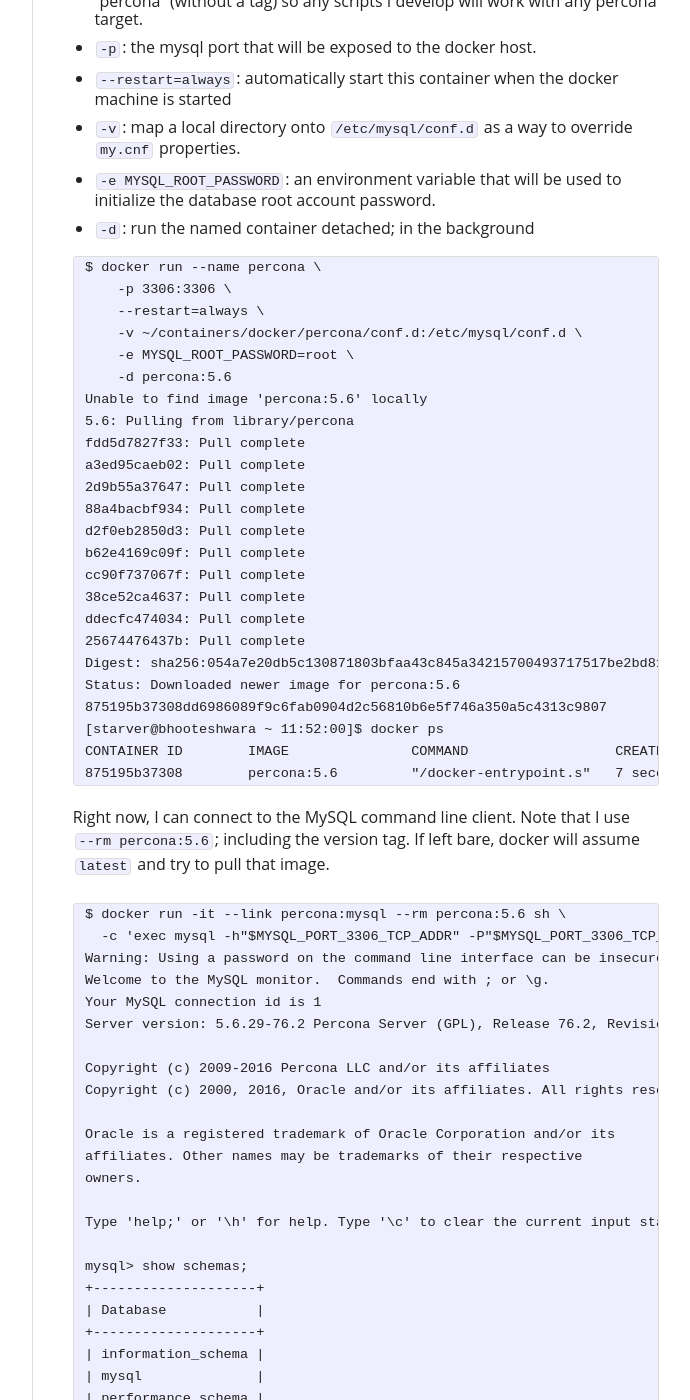
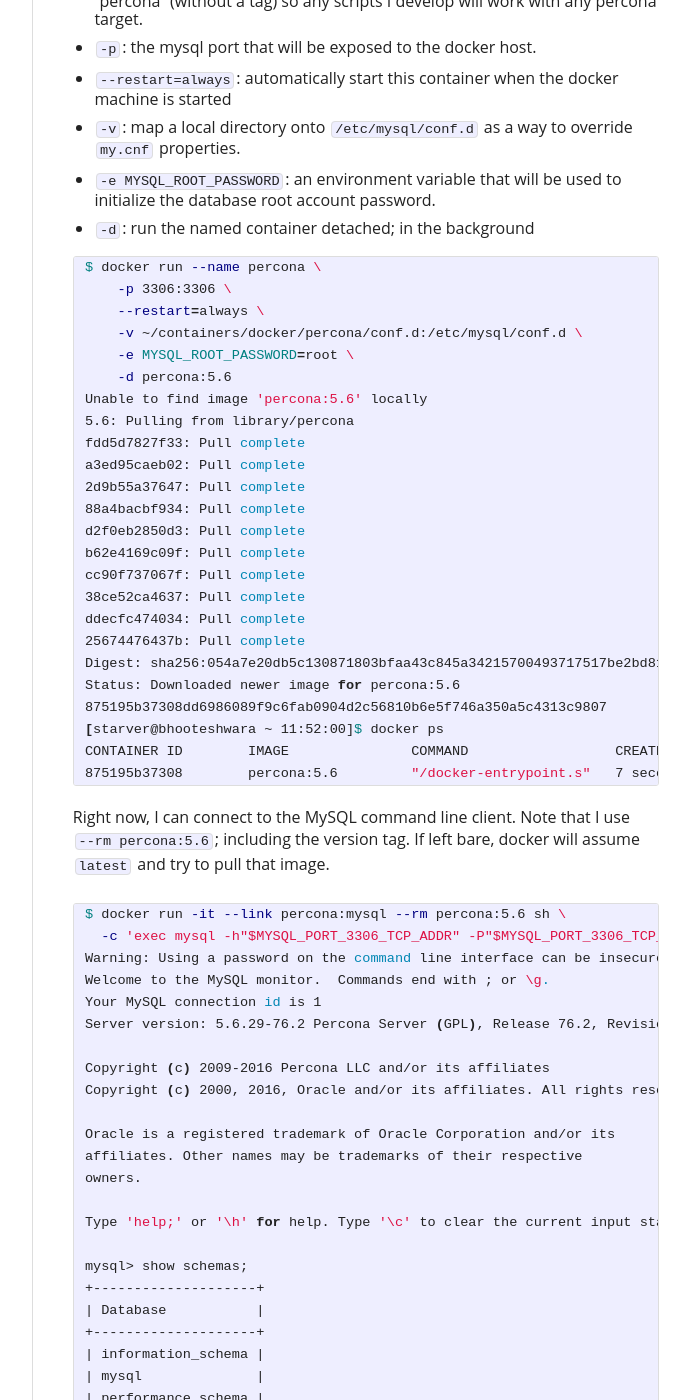
Before and after one commit to stevetarver/stevetarver.github.io, a Jekyll site: the page built from _posts/2016-03-19-docker-percona.md, in a window 1280 px wide and 1400 px high, scrolled down 4534 px. Shown: the whole window, without its empty margins (461-1151 px from the left). Built offline with Jekyll 4.4.1, drawn with Linux system fonts in a browser that asks for light colours; nearby versions of some CDN libraries; some web fonts are replaced; some of the changed text lies outside the part shown.

Commit message:
fix rouge problems

````diff
--- a/Gemfile
+++ b/Gemfile
@@ -1,2 +1,3 @@
 source 'https://rubygems.org'
 gem 'github-pages'
+gem 'rouge'
--- a/_config.yml
+++ b/_config.yml
@@ -1,5 +1,5 @@
 # General Jekyll Config
-highlighter: pygments
+highlighter: rouge
 markdown: kramdown
 url: http://stevetarver.github.io
 lsi: false
@@ -7,4 +7,5 @@
 
 kramdown:
   input: GFM
+  syntax_highlighter: rouge
   enable_coderay: true
--- a/_posts/2016-03-19-docker-percona.md
+++ b/_posts/2016-03-19-docker-percona.md
@@ -83,7 +83,7 @@
 ```
 Now connect the terminal to the new docker machine
 
-```
+```shell
 $ docker-machine env percona-5.6
 export DOCKER_TLS_VERIFY="1"
 export DOCKER_HOST="tcp://192.168.99.100:2376"
@@ -97,7 +97,7 @@
 
 It doesn't look like much has changed, but docker is now available and I can
 
-```
+```shell
 $ docker ps
 CONTAINER ID        IMAGE               COMMAND             CREATED             STATUS              PORTS               NAMES
 ```
@@ -133,7 +133,7 @@
 - `-e MYSQL_ROOT_PASSWORD`: an environment variable that will be used to initialize the database root account password.
 - `-d`: run the named container detached; in the background
 
-```
+```shell
 $ docker run --name percona \
     -p 3306:3306 \
     --restart=always \
@@ -162,7 +162,7 @@
 
 Right now, I can connect to the MySQL command line client. Note that I use `--rm percona:5.6`; including the version tag. If left bare, docker will assume `latest` and try to pull that image.
 
-```
+```shell
 $ docker run -it --link percona:mysql --rm percona:5.6 sh \
   -c 'exec mysql -h"$MYSQL_PORT_3306_TCP_ADDR" -P"$MYSQL_PORT_3306_TCP_PORT" -uroot -p"$MYSQL_ENV_MYSQL_ROOT_PASSWORD"'
 Warning: Using a password on the command line interface can be insecure.
@@ -198,7 +198,7 @@
 
 You can stop the container by using 2 digits of its contain id.
 
-```
+```shell
 $ docker ps
 CONTAINER ID        IMAGE               COMMAND                  CREATED             STATUS              PORTS               NAMES
 875195b37308        percona:5.6         "/docker-entrypoint.s"   31 minutes ago      Up 31 minutes       3306/tcp            percona
@@ -216,7 +216,7 @@
 
 Connect to the mysql command line client as shown above, create a `test` schema and use it, and paste in your init script.
 
-```
+```shell
 $ docker run -it --link percona:mysql --rm percona:5.6 sh \
   -c 'exec mysql -h"$MYSQL_PORT_3306_TCP_ADDR" -P"$MYSQL_PORT_3306_TCP_PORT" -uroot -p"$MYSQL_ENV_MYSQL_ROOT_PASSWORD"'
 # ...
@@ -241,7 +241,7 @@
 
 Our run (create) command exposed port 3306 on the docker machine. We can find the docker machine ip with
 
-```
+```shell
 $ docker-machine ip percona-5.6
 192.168.99.100
 ```
@@ -269,7 +269,7 @@
 
 Pulling all this together, we can create a bash script that will tear down and recreate the Percona docker machine and container for us.
 
-```
+```bash
 #!/bin/bash
 
 # Creates and initializes a percona-5.6 docker machine, pulls
@@ -315,7 +315,7 @@
 
 _NOTE_: If you are using the contacts script from my `sample-data`, you need to add this to the top.
 
-```
+```sql
 create schema test;
 use test;
 ```
````
